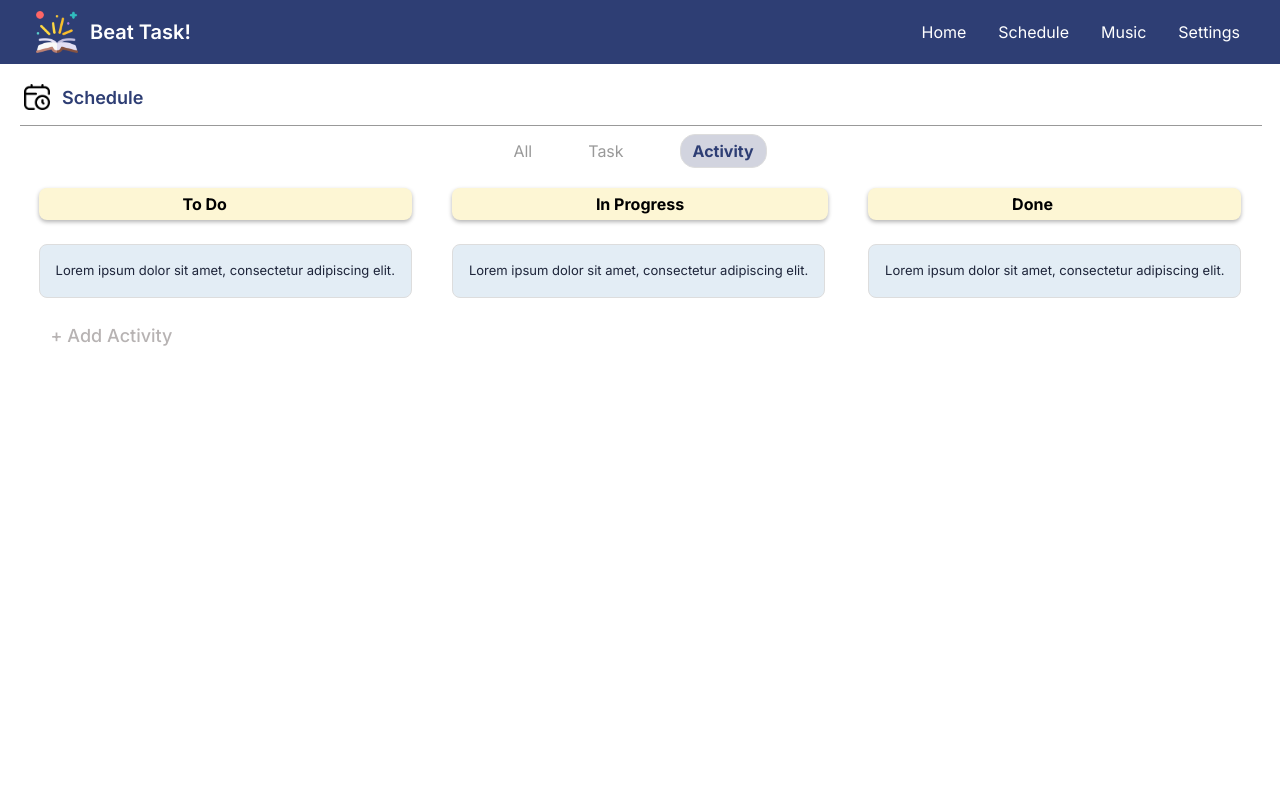
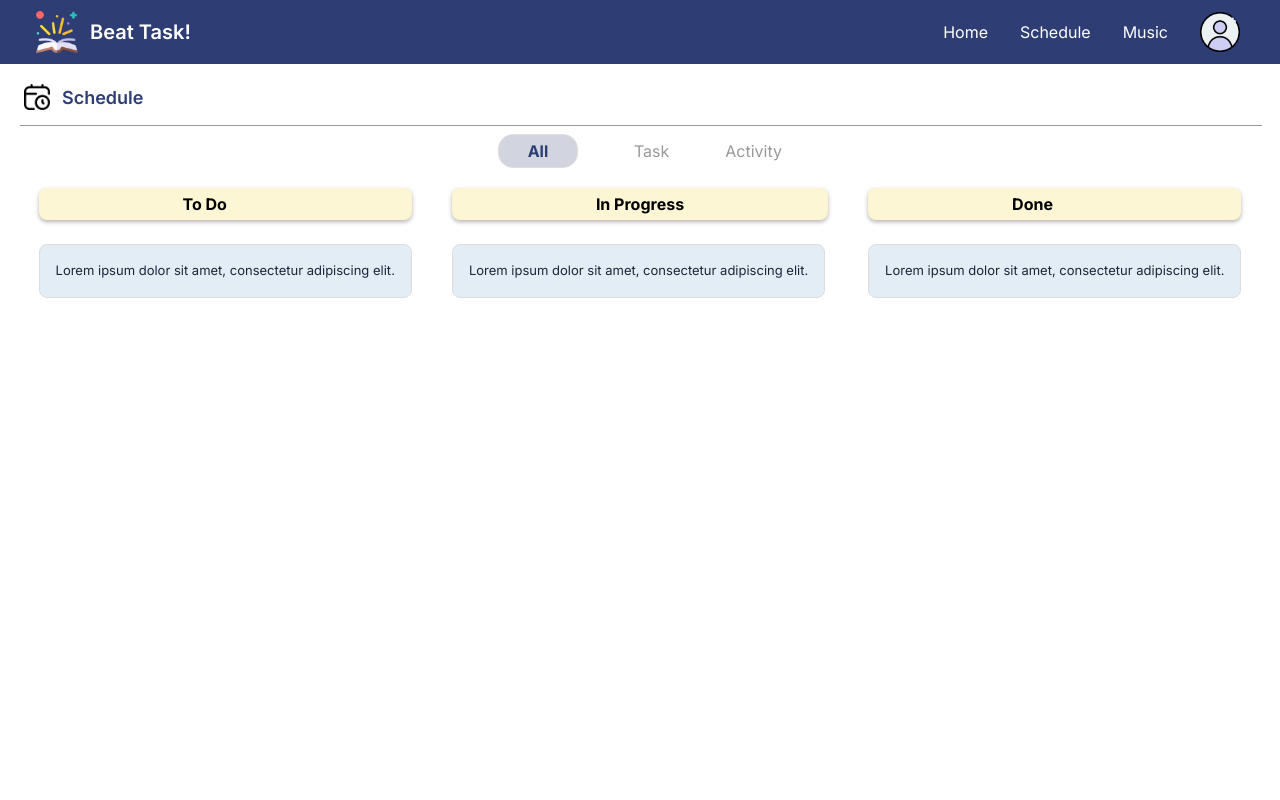
Before and after one commit to m-rizqi/beat-task, a Next.js app in the folder frontend/: page /schedule in a window 1280 px wide. Shown: the top 800 px of the page. Built offline with nearby package versions, Linux system fonts and the light colour scheme.

Commit message:
fix button

```diff
--- a/frontend/app/components/navbar.js
+++ b/frontend/app/components/navbar.js
@@ -1,6 +1,12 @@
-"use client";
+import React, { useState } from "react";
 
 export default function Navbar() {
+    const [isDropdownOpen, setIsDropdownOpen] = useState(false);
+
+    const toggleDropdown = () => {
+        setIsDropdownOpen(!isDropdownOpen);
+    };
+
     return (
         <nav className="bg-purple">
             <div className="px-8">
@@ -26,14 +32,25 @@ export default function Navbar() {
                             <a href="" className="text-white hover:bg-white hover:text-black rounded-lg p-2">
                                 Music
                             </a>
-                            <a href="" className="text-white hover:bg-white hover:text-black rounded-lg p-2">
-                                Settings
-                            </a>
+                            <div className="relative">
+                                <button
+                                    className="text-white rounded-lg p-2 focus:outline-none"
+                                    onClick={toggleDropdown}
+                                >
+                                    <img src="/assets/user.png" className="img-navprofile" alt="User" />
+                                </button>
+                                {isDropdownOpen && (
+                                    <div className="absolute right-0 mt-2 bg-white border rounded-lg shadow-lg">
+                                        {/* Isi Dropdown Menu */}
+                                        <a href="/profile" className="block px-4 py-2 text-gray-800 hover:bg-gray-200">Profile</a>
+                                        <a href="#" className="block px-4 py-2 text-gray-800 hover:bg-gray-200">Logout</a>
+                                    </div>
+                                )}
+                            </div>
                         </div>
                     </div>
                 </div>
             </div>
         </nav>
-    )
-
+    );
 }
--- a/frontend/app/globals.css
+++ b/frontend/app/globals.css
@@ -59,6 +59,11 @@ body {
 .img-profile {
 	width: 100px;
 	height:100px;
+}
+
+.img-navprofile {
+	width: 40px;
+	height: 40px;
 }
 
 .bg-purple {
--- a/frontend/app/profile/page.js
+++ b/frontend/app/profile/page.js
@@ -38,7 +38,7 @@ const Profile = () => {
                             <h1 className="text-3xl font-bold text-purple mb-6">User Profile</h1>
                             <a href="">
                                 <img
-                                    src="/assets/profile.png"
+                                    src="/assets/user.png"
                                     className="img-profile p-1 mb-6"
                                 />
                             </a>
--- a/frontend/app/schedule/activity/page.js
+++ b/frontend/app/schedule/activity/page.js
@@ -10,8 +10,9 @@ export default function Home() {
   const [showModal, setShowModal] = useState(false);
   const [taskName, setTaskName] = useState('');
   const [description, setDescription] = useState('');
-  const [difficulty, setDifficulty] = useState(1);
-  const [priority, setPriority] = useState(1);
+  const [organization, setOrganization] = useState('Select');
+  const [difficulty, setDifficulty] = useState('Select');
+  const [priority, setPriority] = useState('Select');
   const [deadline, setDeadline] = useState('');
   const handleSubmit = (e) => {
     e.preventDefault();
@@ -52,6 +53,17 @@ export default function Home() {
                   placeholder="Enter description"
                   className="w-9/12 p-2 border rounded text-gray text-sm"
                 />
+              </div>
+              <div className="form-group">
+                <label>Organization</label>
+                <select value={organization}
+                onChange={(e) => setOrganization(e.target.value)}
+                className="bg-lightblue px-5 py-1 rounded-md">
+                  <option value="">Select</option>
+                  {Array.from({ length: 10 }, (_, i) => (
+                    <option key={i + 1} value={i + 1}>{i + 1}</option>
+                  ))}
+                </select>
               </div>
               <div className="form-group">
                 <label>Difficulty</label>
@@ -111,15 +123,23 @@ export default function Home() {
       </div>
       <div class="line"></div>
       <div className="flex justify-center gap-14 mt-2" >
-        <button class="close-button">All</button>
-        <button class="close-button">Task</button>
-        <button class="open-button" >Activity</button>
+        <button className="close-button hover:font-bold hover:text-black">
+            <a href="/schedule">
+                All
+            </a>
+        </button>
+        <button className="close-button hover:font-bold hover:text-black">
+            <a href="/schedule/task">
+                Task
+            </a>
+        </button>
+        <button className="open-button">Activity</button>
       </div>
       <div className="flex flex-row justify-center gap-10 mt-5">
         <div>
           <div class="bg-yellow px-36 py-1 font-bold mb-3">To Do</div>
           <ScheduleCard> Lorem ipsum dolor sit amet, consectetur adipiscing elit.</ScheduleCard>
-          <button className="text-lg font-medium text-lightgray p-3 mt-3">+ Add Activity</button>
+          <button className="text-lg font-medium text-lightgray p-3 mt-3 hover:font-bold hover:text-zinc-600" onClick={() => setShowModal(true)}>+ Add Activity</button>
         </div>
         <div>
           <div class="bg-yellow px-36 py-1 font-bold mb-3">In Progress</div>
--- a/frontend/app/schedule/page.js
+++ b/frontend/app/schedule/page.js
@@ -109,24 +109,31 @@ export default function Home() {
           Schedule
         </div>
       </div>
-      <div class="line"></div>
+      <div className="line"></div>
       <div className="flex justify-center gap-14 mt-2" >
-        <button class="close-button">All</button>
-        <button class="close-button">Task</button>
-        <button class="open-button" >Activity</button>
+        <button className="open-button w-20">All</button>
+        <button className="close-button hover:font-bold hover:text-black">
+            <a href="/schedule/task">
+                Task
+            </a>
+        </button>
+        <button className="close-button hover:font-bold hover:text-black">
+          <a href="/schedule/activity">
+            Activity
+          </a>
+        </button>
       </div>
       <div className="flex flex-row justify-center gap-10 mt-5">
         <div>
-          <div class="bg-yellow px-36 py-1 font-bold mb-3">To Do</div>
-          <ScheduleCard> Lorem ipsum dolor sit amet, consectetur adipiscing elit.</ScheduleCard>
-          <button className="text-lg font-medium text-lightgray p-3 mt-3">+ Add Activity</button>
-        </div>
-        <div>
-          <div class="bg-yellow px-36 py-1 font-bold mb-3">In Progress</div>
+          <div className="bg-yellow px-36 py-1 font-bold mb-3">To Do</div>
           <ScheduleCard> Lorem ipsum dolor sit amet, consectetur adipiscing elit.</ScheduleCard>
         </div>
         <div>
-          <div class="bg-yellow px-36 py-1 font-bold mb-3">Done</div>
+          <div className="bg-yellow px-36 py-1 font-bold mb-3">In Progress</div>
+          <ScheduleCard> Lorem ipsum dolor sit amet, consectetur adipiscing elit.</ScheduleCard>
+        </div>
+        <div>
+          <div className="bg-yellow px-36 py-1 font-bold mb-3">Done</div>
           <ScheduleCard> Lorem ipsum dolor sit amet, consectetur adipiscing elit.</ScheduleCard>
         </div>
       </div>
--- a/frontend/app/schedule/task/page.js
+++ b/frontend/app/schedule/task/page.js
@@ -110,16 +110,24 @@ export default function Home() {
         </div>
       </div>
       <div class="line"></div>
-      <div className="flex justify-center gap-14 mt-2" >
-        <button class="close-button">All</button>
-        <button class="close-button">Task</button>
-        <button class="open-button" >Activity</button>
+      <div className="flex justify-center gap-20 mt-2" >
+        <button className="close-button hover:font-bold hover:text-black">
+            <a href="/schedule">
+                All
+            </a>
+        </button>
+        <button className="open-button w-20">Task</button>
+        <button className="close-button hover:font-bold hover:text-black">
+            <a href="/schedule/activity">
+                Activity
+            </a>
+        </button>
       </div>
       <div className="flex flex-row justify-center gap-10 mt-5">
         <div>
           <div class="bg-yellow px-36 py-1 font-bold mb-3">To Do</div>
           <ScheduleCard> Lorem ipsum dolor sit amet, consectetur adipiscing elit.</ScheduleCard>
-          <button className="text-lg font-medium text-lightgray p-3 mt-3">+ Add Activity</button>
+          <button className="text-lg font-medium text-lightgray p-3 mt-3 hover:font-bold hover:text-zinc-600" onClick={() => setShowModal(true)}>+ Add Task</button>
         </div>
         <div>
           <div class="bg-yellow px-36 py-1 font-bold mb-3">In Progress</div>
```
Also changed, not shown: frontend/app/music/page.js (added), frontend/public/assets/user.png (added).
